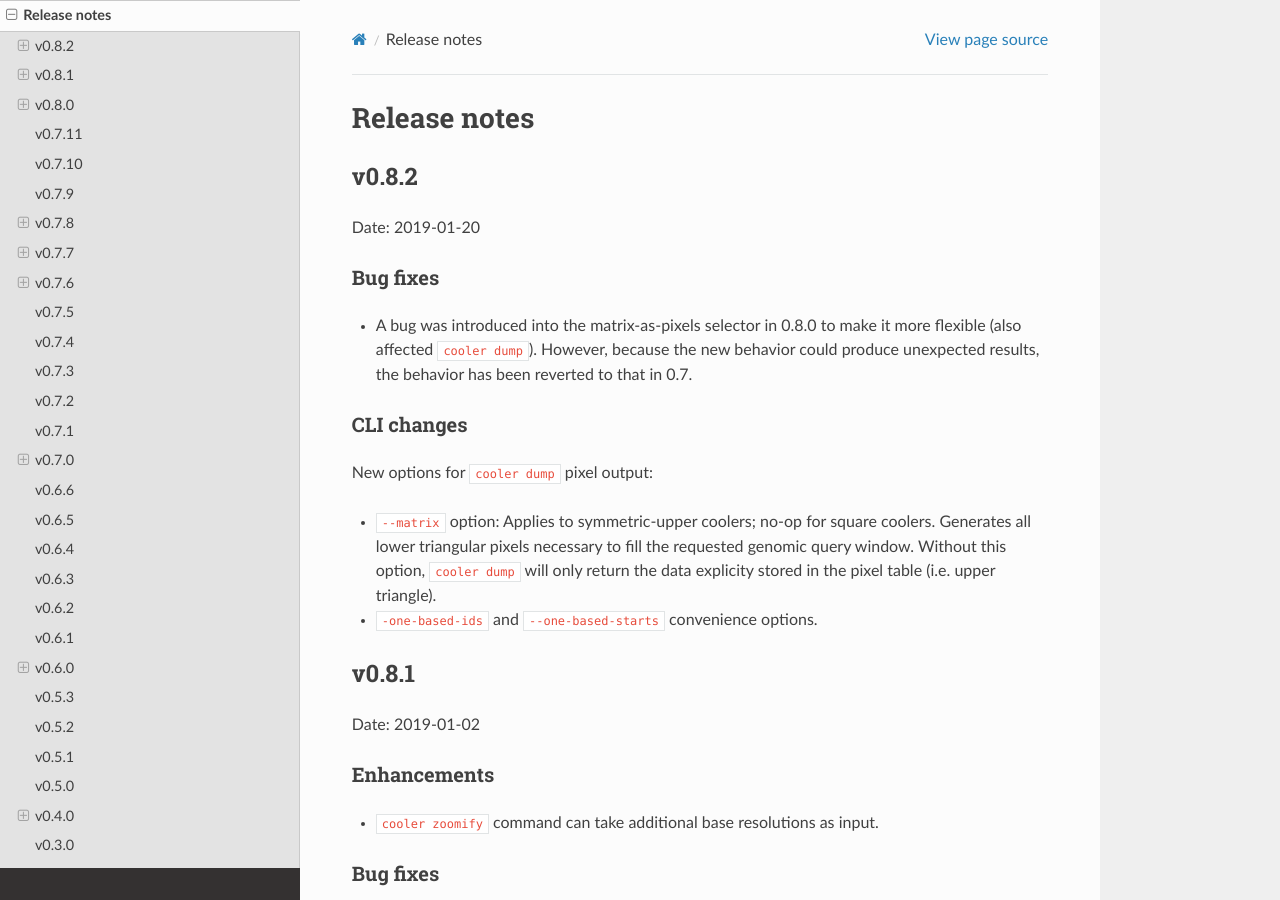
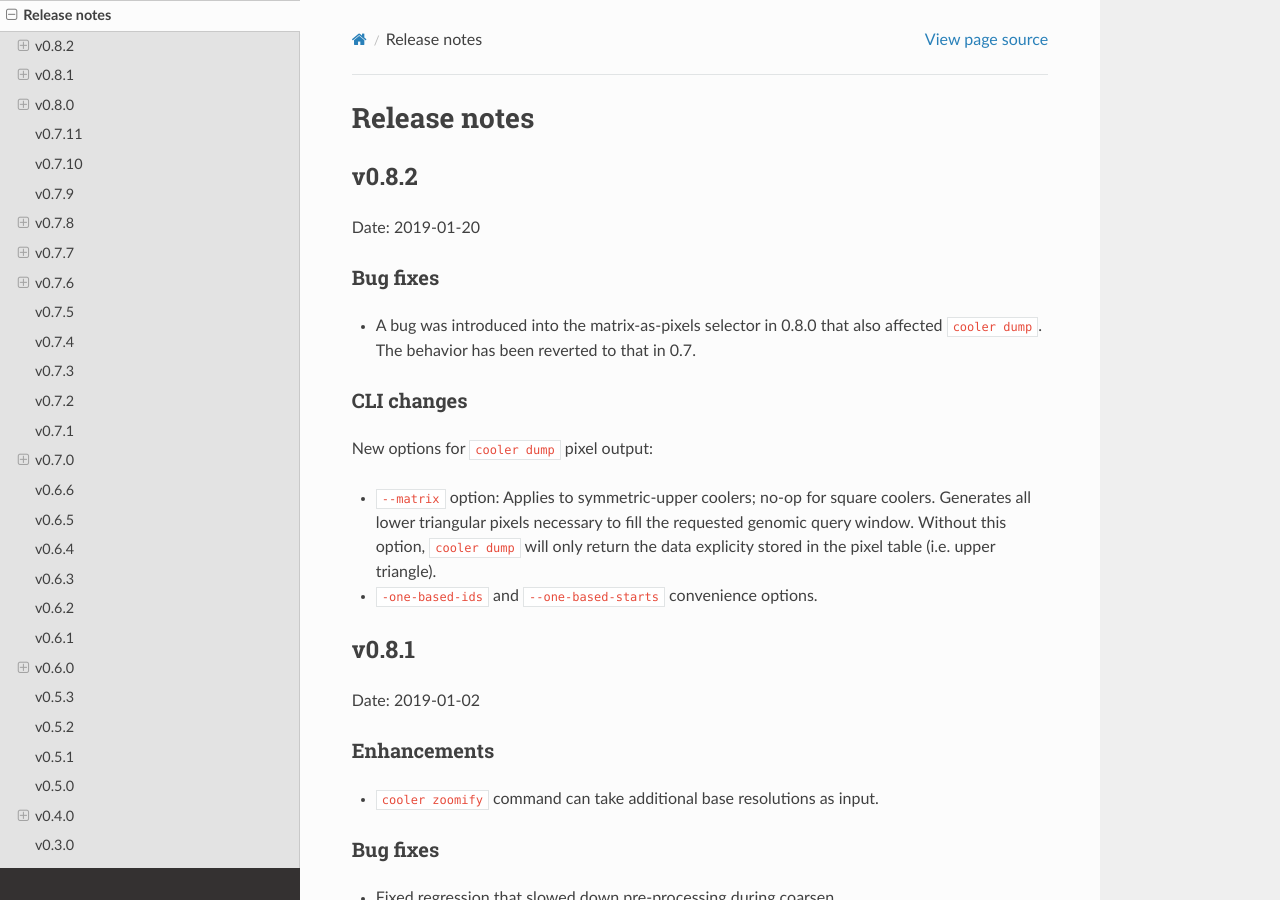
Before and after one commit to open2c/cooler, a Sphinx documentation site: the page built from docs/releasenotes.md, in a window 1280 px wide and 900 px high. Built offline with Sphinx 7.4.7 and the Read the Docs theme 2.0.0, drawn with Linux system fonts in a browser that asks for light colours; pages that are not in the unit, such as notebooks, are missing from menus.

Commit message:
Update changelog

```diff
--- a/docs/releasenotes.md
+++ b/docs/releasenotes.md
@@ -6,7 +6,7 @@ Date: 2019-01-20
 
 ### Bug fixes
 
-* A bug was introduced into the matrix-as-pixels selector in 0.8.0 to make it more flexible (also affected `cooler dump`). However, because the new behavior could produce unexpected results, the behavior has been reverted to that in 0.7.
+* A bug was introduced into the matrix-as-pixels selector in 0.8.0 that also affected `cooler dump`. The behavior has been reverted to that in 0.7.
 
 ### CLI changes
 
```
